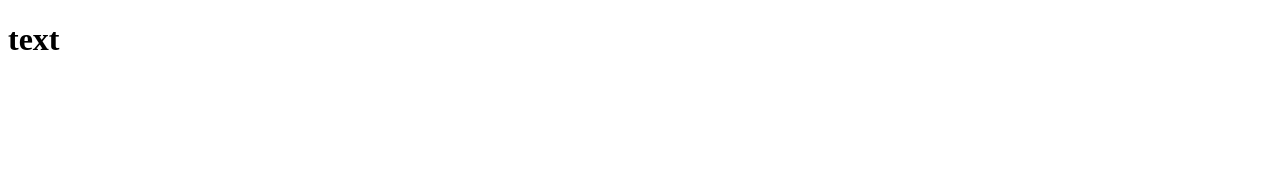
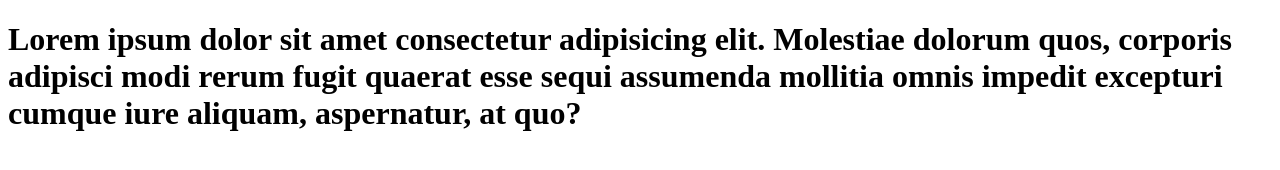
Before and after one commit to hygov/goit-markup-hw-01, a plain HTML site: page index.html in a window 1280 px wide. Drawn offline with Linux system fonts and the light colour scheme.

Commit message:
Update index.html

```diff
--- a/index.html
+++ b/index.html
@@ -7,6 +7,6 @@
     <title>Document</title>
 </head>
 <body>
-<h1>text</h1>
+<h1>Lorem ipsum dolor sit amet consectetur adipisicing elit. Molestiae dolorum quos, corporis adipisci modi rerum fugit quaerat esse sequi assumenda mollitia omnis impedit excepturi cumque iure aliquam, aspernatur, at quo?</h1>
 </body>
 </html>
```
